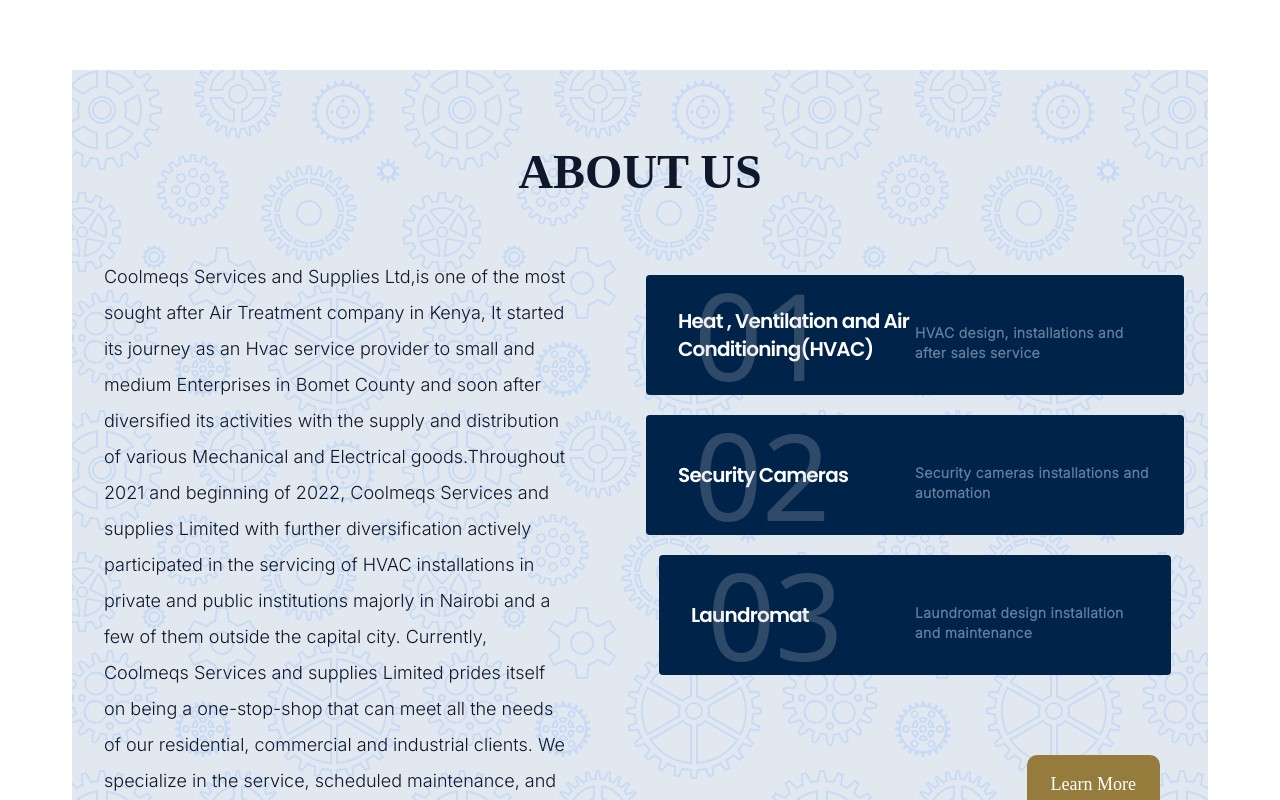
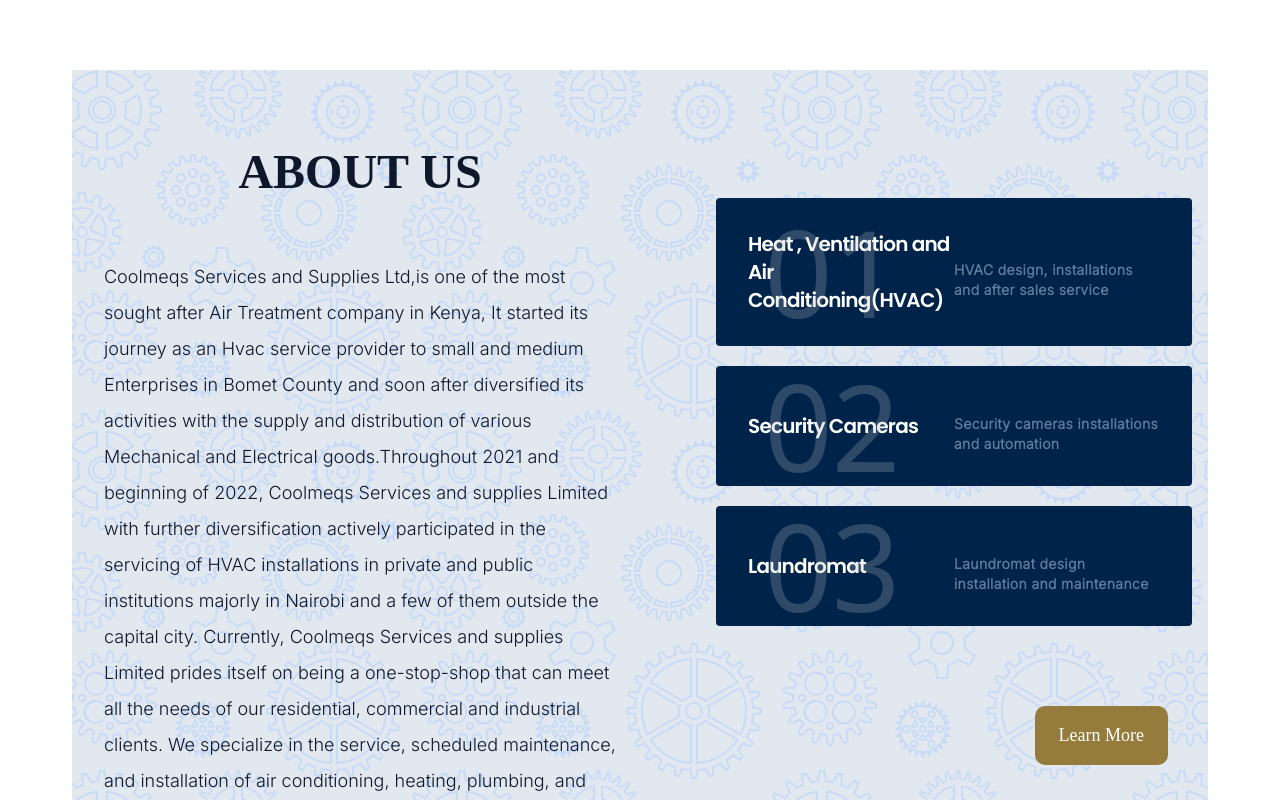
Before and after one commit to MemoTonui/CoolMeqsWebsite, a React (Vite) app: page / in a window 1280 px wide. Shown: the part 940-1740 px from the top of the page. Built offline with nearby package versions, Linux system fonts and the light colour scheme; a web font is replaced by a local one.

Commit message:
Fix Margins

```diff
--- a/src/components/AboutUs.jsx
+++ b/src/components/AboutUs.jsx
@@ -12,7 +12,7 @@
       <hr className="mx-auto" />
       <div className="flex flex-col sm:flex-row">
         <p
-          className={`text-left font-inter leading-loose flex-1 font-light px-6 mt-12 max-w-[510px] text-primary-darker ${styles.paragraph}`}
+          className={`text-left font-inter leading-loose flex-1 font-light px-6 mt-12 flex-wrap text-primary-darker ${styles.paragraph}`}
         >
           Coolmeqs Services and Supplies Ltd,is one of the most sought after Air
           Treatment company in Kenya, It started its journey as an Hvac service
@@ -32,11 +32,10 @@
           the highest standards of efficiency, attention to detail, and strict
           use of only quality parts and equipment.
         </p>
-
-        <div className="flex flex-col flex-1">
-          <Services />
-        </div>
       </div>
+    </div>
+    <div className="flex flex-col flex-1">
+      <Services />
     </div>
   </section>
 );
--- a/src/components/Services.jsx
+++ b/src/components/Services.jsx
@@ -7,9 +7,9 @@
       index !== services1.length - 1 ? "mb-1" : "mb-0"
     } feature-card`}
   >
-    <div className="flex-1 flex flex-col  ">
+    <div className="flex-1 flex flex-col ml-3">
       <div className="p-8 bg-primary-darker rounded mb-4 pulsating-card relative mx-4 flex flex-row tracking-tighter cursor-pointer items-center  text-slate-800">
-        <p className="highlighted-text absolute pl-12  left-0">{id}</p>
+        <p className="highlighted-text flex absolute pl-12  left-0">{id}</p>
         <p className="font-semibold text-xl font-poppins text-left flex-1 text-white">
           {title}
         </p>
```
